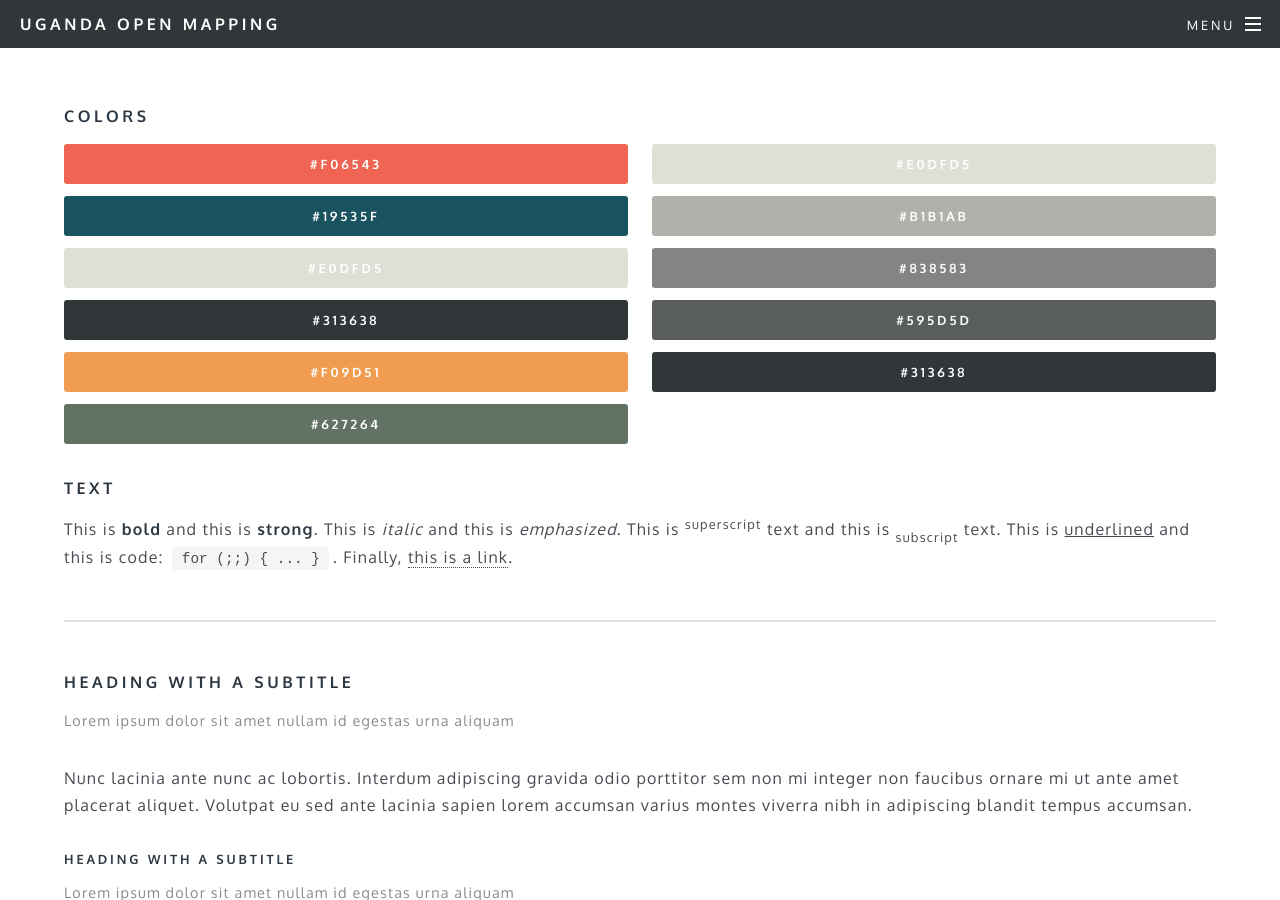
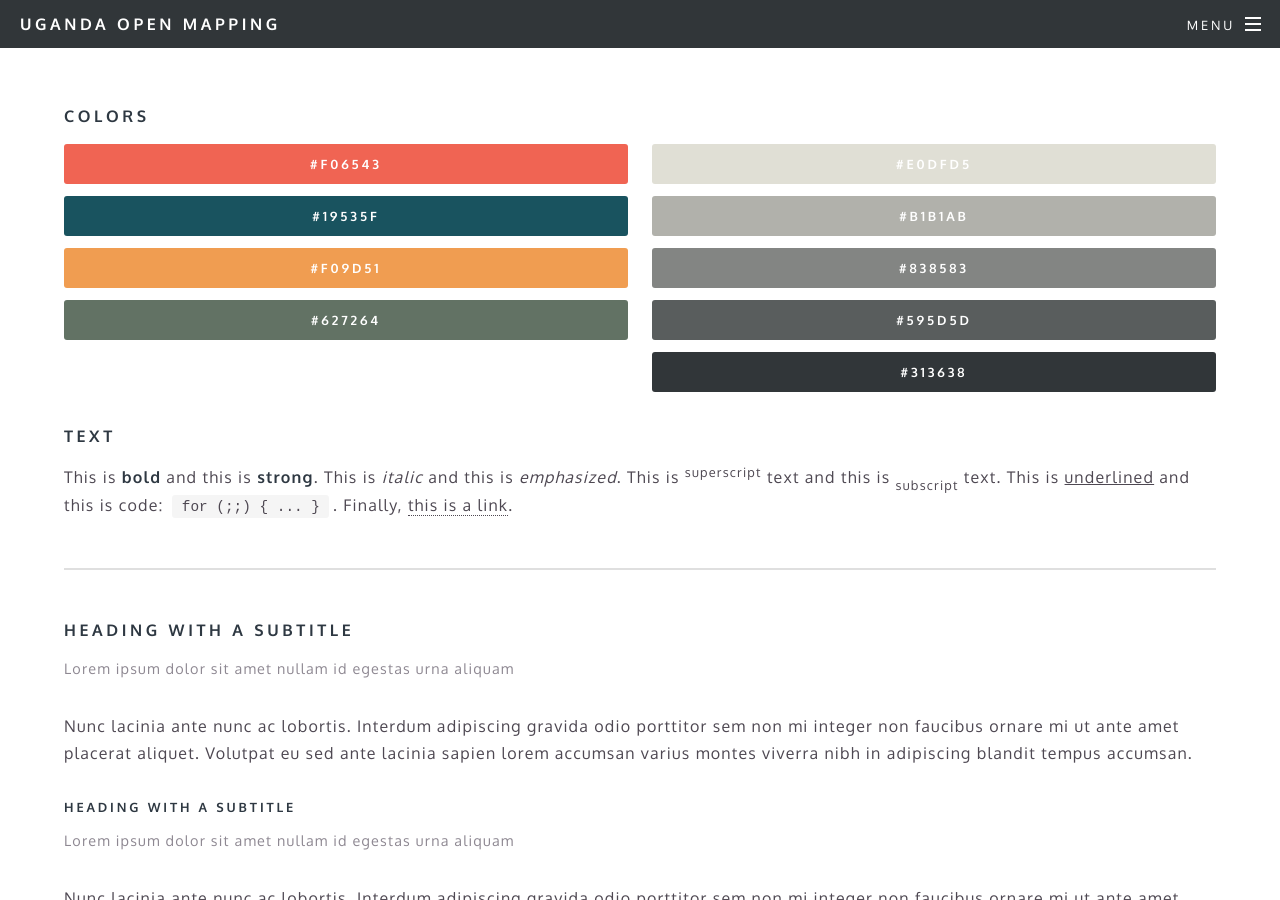
Before and after one commit to UgandaOpenMapping/ugandaopenmapping.github.io, a Jekyll site: the page built from style-1.html, in a window 1280 px wide and 900 px high, scrolled down 385 px. Built offline with Jekyll 4.4.1, drawn with Linux system fonts in a browser that asks for light colours.

Commit message:
Update style-1 page

```diff
--- a/style-1.html
+++ b/style-1.html
@@ -10,8 +10,6 @@ title: Style 1
 						<ul class="actions vertical small">
 							<li><a href="#" class="button fit primary">#f06543</a></li>
 							<li><a href="#" class="button fit success">#19535f</a></li>
-							<li><a href="#" class="button fit gray-lighter">#e0dfd5</a></li>
-							<li><a href="#" class="button fit gray-darker">#313638</a></li>
 							<li><a href="#" class="button fit warning">#f09d51</a></li>
 							<li><a href="#" class="button fit info">#627264</a></li>
 						</ul>
```
